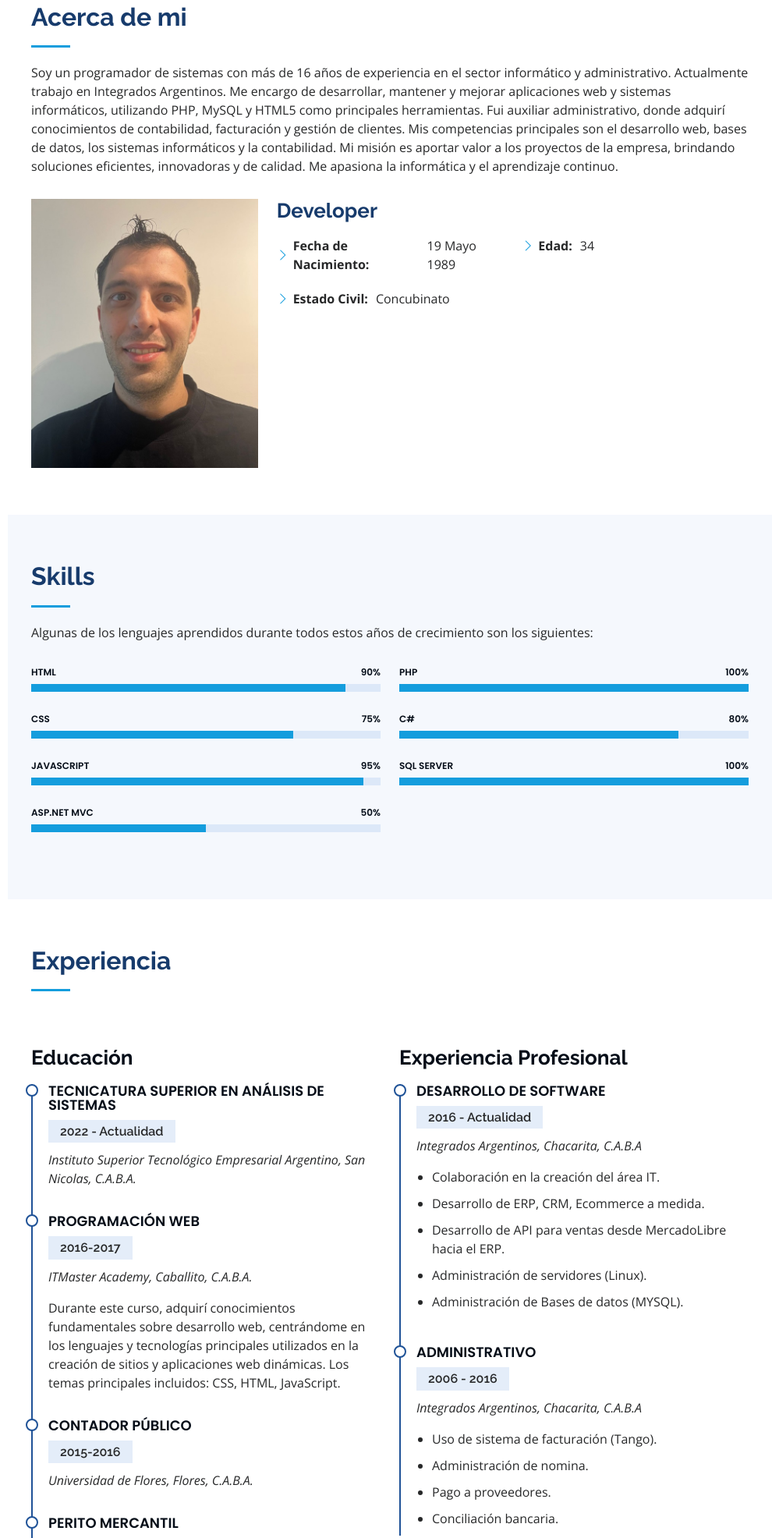
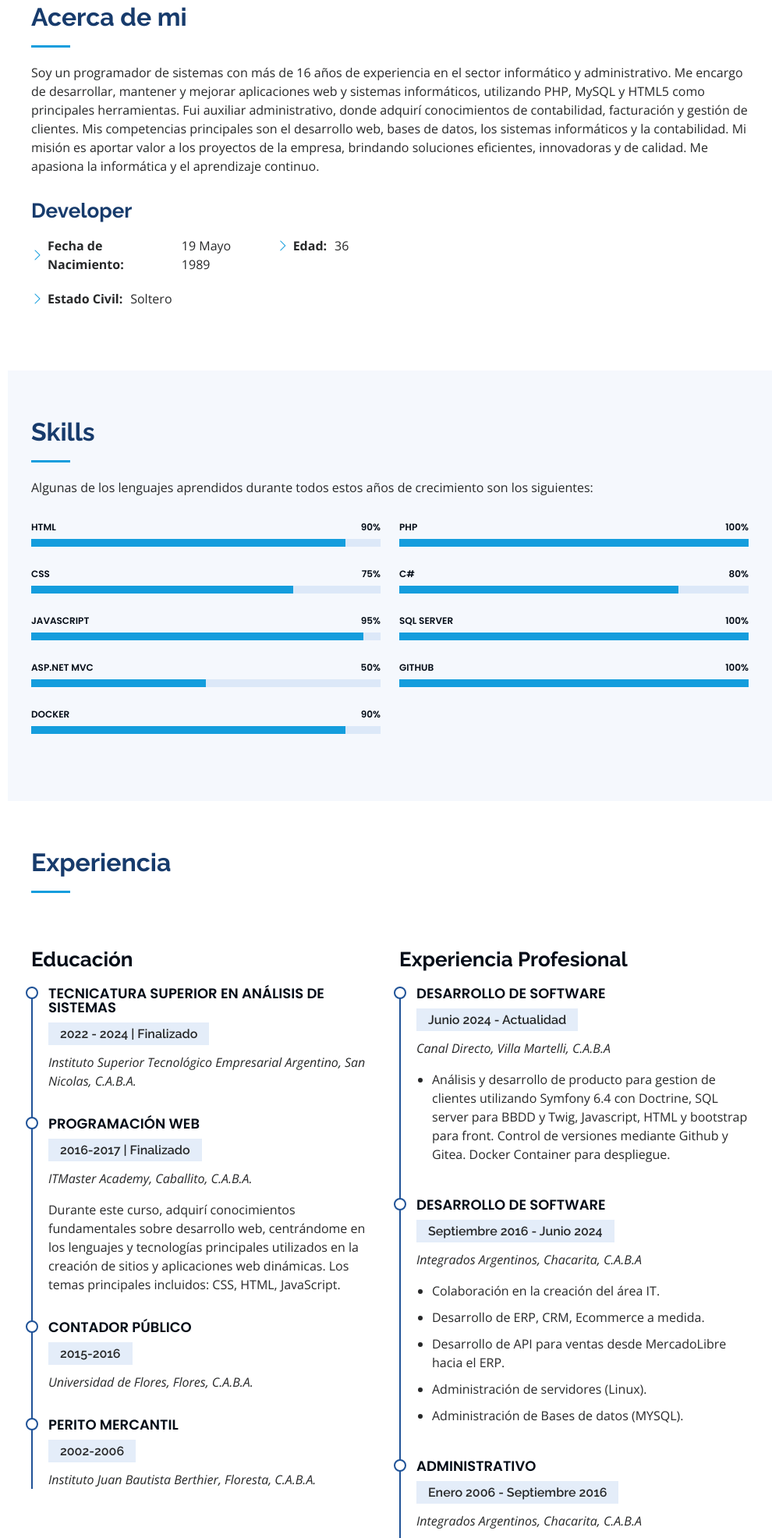
Before and after one commit to Ignaci0Casais/Ignaci0Casais.github.io, a plain HTML site: page index.html in a window 1280 px wide. Shown: the part 857-2829 px from the top of the page at 78% size, without its empty margins (290-1280 px from the left). Drawn offline with nearby package versions, Linux system fonts and the light colour scheme.

Commit message:
actualizacion cv

```diff
--- a/index.html
+++ b/index.html
@@ -84,14 +84,12 @@
         <div class="section-title">
           <h2>Acerca de mi</h2>
           <p>
-            Soy un programador de sistemas con más de 16 años de experiencia en el sector informático y administrativo. Actualmente trabajo en Integrados Argentinos. Me encargo de desarrollar, mantener y mejorar aplicaciones web y sistemas informáticos, utilizando PHP, MySQL y HTML5 como principales herramientas. Fui auxiliar administrativo, donde adquirí conocimientos de contabilidad, facturación y gestión de clientes. Mis competencias principales son el desarrollo web, bases de datos, los sistemas informáticos y la contabilidad. Mi misión es aportar valor a los proyectos de la empresa, brindando soluciones eficientes, innovadoras y de calidad. Me apasiona la informática y el aprendizaje continuo.
+            Soy un programador de sistemas con más de 16 años de experiencia en el sector informático y administrativo. Me encargo de desarrollar, mantener y mejorar aplicaciones web y sistemas informáticos, utilizando PHP, MySQL y HTML5 como principales herramientas. Fui auxiliar administrativo, donde adquirí conocimientos de contabilidad, facturación y gestión de clientes. Mis competencias principales son el desarrollo web, bases de datos, los sistemas informáticos y la contabilidad. Mi misión es aportar valor a los proyectos de la empresa, brindando soluciones eficientes, innovadoras y de calidad. Me apasiona la informática y el aprendizaje continuo.
           </p>
         </div>
 
         <div class="row">
-          <div class="col-lg-4" data-aos="fade-right">
-            <img src="assets/img/profile-img.jpg" class="img-fluid" alt="">
-          </div>
+
           <div class="col-lg-8 pt-4 pt-lg-0 content" data-aos="fade-left">
             <h3>Developer</h3>
             <p class="fst-italic">
@@ -102,75 +100,22 @@
               <div class="col-lg-6">
                 <ul>
                   <li><i class="bi bi-chevron-right"></i> <strong>Fecha de Nacimiento:</strong> <span>19 Mayo 1989</span></li>
-                  <li><i class="bi bi-chevron-right"></i> <strong>Estado Civil:</strong> <span>Concubinato</span></li>
+                  <li><i class="bi bi-chevron-right"></i> <strong>Estado Civil:</strong> <span>Soltero</span></li>
                 </ul>
               </div>
               <div class="col-lg-6">
                 <ul>
-                  <li><i class="bi bi-chevron-right"></i> <strong>Edad:</strong> <span>34</span></li>
+                  <li><i class="bi bi-chevron-right"></i> <strong>Edad:</strong> <span>36</span></li>
 
                   <!-- <li><i class="bi bi-chevron-right"></i> <strong>Email:</strong> <span>email@example.com</span></li> -->
                 </ul>
               </div>
             </div>
-            <p>
-              <!-- Officiis eligendi itaque labore et dolorum mollitia officiis optio vero. Quisquam sunt adipisci omnis et ut. Nulla accusantium dolor incidunt officia tempore. Et eius omnis.
-              Cupiditate ut dicta maxime officiis quidem quia. Sed et consectetur qui quia repellendus itaque neque. Aliquid amet quidem ut quaerat cupiditate. Ab et eum qui repellendus omnis culpa magni laudantium dolores. -->
-            </p>
           </div>
         </div>
 
       </div>
-    </section><!-- End About Section -->
-
-    <!-- ======= Facts Section ======= -->
-    <!-- <section id="facts" class="facts">
-      <div class="container">
-
-        <div class="section-title">
-          <h2>Facts</h2>
-          <p>Magnam dolores commodi suscipit. Necessitatibus eius consequatur ex aliquid fuga eum quidem. Sit sint consectetur velit. Quisquam quos quisquam cupiditate. Et nemo qui impedit suscipit alias ea. Quia fugiat sit in iste officiis commodi quidem hic quas.</p>
-        </div>
-
-        <div class="row no-gutters">
-
-          <div class="col-lg-3 col-md-6 d-md-flex align-items-md-stretch" data-aos="fade-up">
-            <div class="count-box">
-              <i class="bi bi-emoji-smile"></i>
-              <span data-purecounter-start="0" data-purecounter-end="232" data-purecounter-duration="1" class="purecounter"></span>
-              <p><strong>Happy Clients</strong> consequuntur quae</p>
-            </div>
-          </div>
-
-          <div class="col-lg-3 col-md-6 d-md-flex align-items-md-stretch" data-aos="fade-up" data-aos-delay="100">
-            <div class="count-box">
-              <i class="bi bi-journal-richtext"></i>
-              <span data-purecounter-start="0" data-purecounter-end="521" data-purecounter-duration="1" class="purecounter"></span>
-              <p><strong>Projects</strong> adipisci atque cum quia aut</p>
-            </div>
-          </div>
-
-          <div class="col-lg-3 col-md-6 d-md-flex align-items-md-stretch" data-aos="fade-up" data-aos-delay="200">
-            <div class="count-box">
-              <i class="bi bi-headset"></i>
-              <span data-purecounter-start="0" data-purecounter-end="1453" data-purecounter-duration="1" class="purecounter"></span>
-              <p><strong>Hours Of Support</strong> aut commodi quaerat</p>
-            </div>
-          </div>
-
-          <div class="col-lg-3 col-md-6 d-md-flex align-items-md-stretch" data-aos="fade-up" data-aos-delay="300">
-            <div class="count-box">
-              <i class="bi bi-people"></i>
-              <span data-purecounter-start="0" data-purecounter-end="32" data-purecounter-duration="1" class="purecounter"></span>
-              <p><strong>Hard Workers</strong> rerum asperiores dolor</p>
-            </div>
-          </div>
-
-        </div>
-
-      </div>
-    </section> -->
-    <!-- End Facts Section -->
+    </section>
 
     <!-- ======= Skills Section ======= -->
     <section id="skills" class="skills section-bg">
@@ -213,6 +158,13 @@
               </div>
             </div>
 
+            <div class="progress">
+              <span class="skill">DOCKER<i class="val">90%</i></span>
+              <div class="progress-bar-wrap">
+                <div class="progress-bar" role="progressbar" aria-valuenow="90" aria-valuemin="0" aria-valuemax="100"></div>
+              </div>
+            </div>
+
           </div>
 
           <div class="col-lg-6" data-aos="fade-up" data-aos-delay="100">
@@ -233,6 +185,13 @@
 
             <div class="progress">
               <span class="skill">SQL SERVER<i class="val">100%</i></span>
+              <div class="progress-bar-wrap">
+                <div class="progress-bar" role="progressbar" aria-valuenow="100" aria-valuemin="0" aria-valuemax="100"></div>
+              </div>
+            </div>
+
+            <div class="progress">
+              <span class="skill">GITHUB<i class="val">100%</i></span>
               <div class="progress-bar-wrap">
                 <div class="progress-bar" role="progressbar" aria-valuenow="100" aria-valuemin="0" aria-valuemax="100"></div>
               </div>
@@ -269,13 +228,13 @@
             <h3 class="resume-title">Educación</h3>
             <div class="resume-item">
               <h4>Tecnicatura Superior en Análisis de Sistemas</h4>
-              <h5>2022 - Actualidad</h5>
+              <h5>2022 - 2024 | Finalizado</h5>
               <p><em>Instituto Superior Tecnológico Empresarial Argentino, San Nicolas, C.A.B.A.</em></p>
               <!-- <p>Qui deserunt veniam. Et sed aliquam labore tempore sed quisquam iusto autem sit. Ea vero voluptatum qui ut dignissimos deleniti nerada porti sand markend</p> -->
             </div>
             <div class="resume-item">
               <h4>Programación Web</h4>
-              <h5>2016-2017</h5>
+              <h5>2016-2017 | Finalizado</h5>
               <p><em>ITMaster Academy, Caballito, C.A.B.A.</em></p>
               <p>Durante este curso, adquirí conocimientos fundamentales sobre desarrollo web, centrándome en los lenguajes y tecnologías principales utilizados en la creación de sitios y aplicaciones web dinámicas. Los temas principales incluidos: CSS, HTML, JavaScript.</p>
             </div>
@@ -296,7 +255,15 @@
             <h3 class="resume-title">Experiencia Profesional</h3>
             <div class="resume-item">
               <h4>Desarrollo de software</h4>
-              <h5>2016 - Actualidad</h5>
+              <h5>Junio 2024 - Actualidad</h5>
+              <p><em>Canal Directo, Villa Martelli, C.A.B.A</em></p>
+              <ul>
+                <li>Análisis y desarrollo de producto para gestion de clientes utilizando Symfony 6.4 con Doctrine, SQL server para BBDD y Twig, Javascript, HTML y bootstrap para front. Control de versiones mediante Github y Gitea. Docker Container para despliegue.</li>
+              </ul>
+            </div>
+            <div class="resume-item">
+              <h4>Desarrollo de software</h4>
+              <h5>Septiembre 2016 - Junio 2024</h5>
               <p><em>Integrados Argentinos, Chacarita, C.A.B.A</em></p>
               <ul>
                 <li>Colaboración en la creación del área IT.</li>
@@ -308,7 +275,7 @@
             </div>
             <div class="resume-item">
               <h4>Administrativo</h4>
-              <h5>2006 - 2016</h5>
+              <h5>Enero 2006 - Septiembre 2016</h5>
               <p><em>Integrados Argentinos, Chacarita, C.A.B.A</em></p>
               <ul>
                 <li>Uso de sistema de facturación (Tango).</li>
@@ -586,7 +553,7 @@
               <div class="address">
                 <i class="bi bi-geo-alt"></i>
                 <h4>Ubicación::</h4>
-                <p>Argentina, Flores, C.A.B.A</p>
+                <p>Aranjuez, Madrid, 28300</p>
               </div>
 
               <div class="email">
@@ -597,12 +564,15 @@
 
               <div class="phone">
                 <i class="bi bi-phone"></i>
-                <h4>Contacto:</h4>
-                <p>+5491131611965</p>
+                <h4>Contacto España:</h4>
+                <p>+34 613 17 22 37</p>
+                <h4>Contacto Argentina:</h4>
+                <p>+54 9 11 3161 1965</p>
               </div>
 
-              <iframe src="https://www.google.com/maps/embed?pb=!1m18!1m12!1m3!1d26261.086948189277!2d-58.47486805699001!3d-34.63864107949689!2m3!1f0!2f0!3f0!3m2!1i1024!2i768!4f13.1!3m3!1m2!1s0x95bcc9801c92ef47%3A0xc93f0b1dc41d41ee!2sFlores%2C%20DF!5e0!3m2!1ses-419!2sar!4v1707833792559!5m2!1ses-419!2sar"  frameborder="0" style="border:0; width: 100%; height: 290px;" allowfullscreen></iframe>
-            </div>
+              <iframe src="https://www.google.com/maps/embed?pb=!1m18!1m12!1m3!1d3054.8815443734757!2d-3.597687023561823!3d40.03342407887881!2m3!1f0!2f0!3f0!3m2!1i1024!2i768!4f13.1!3m3!1m2!1s0xd4205915fdcc1c3%3A0xed80d343d8f1c249!2sC.%20de%20Almansa%2C%2017%2C%2028300%20Aranjuez%2C%20Madrid!5e0!3m2!1ses!2ses!4v1749305857227!5m2!1ses!2ses"  frameborder="0" style="border:0; width: 100%; height: 290px;" allowfullscreen></iframe>
+
+             </div>
 
           </div>
 
```
